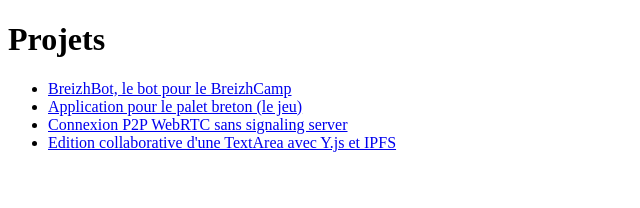
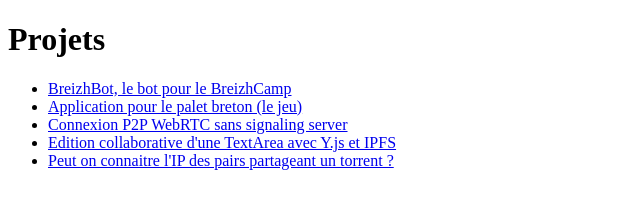
Before and after one commit to acailly/acailly.github.io, a plain HTML site: page index.html in a window 1280 px wide. Shown: the whole page, without its empty margins (0-640 px from the left). Drawn offline with Linux system fonts and the light colour scheme.

Commit message:
:sparkles: Added browse-bittorrent-dht

```diff
--- a/index.html
+++ b/index.html
@@ -22,6 +22,9 @@
 		<li>
 			<a href="https://acailly.github.io/shared-editing-demo">Edition collaborative d'une TextArea avec Y.js et IPFS</a>
 		</li>
+		<li>
+			<a href="https://github.com/acailly/browse-bittorrent-dht">Peut on connaitre l'IP des pairs partageant un torrent ?</a>
+		</li>
 	</ul>
   </body>
 </html>
```
